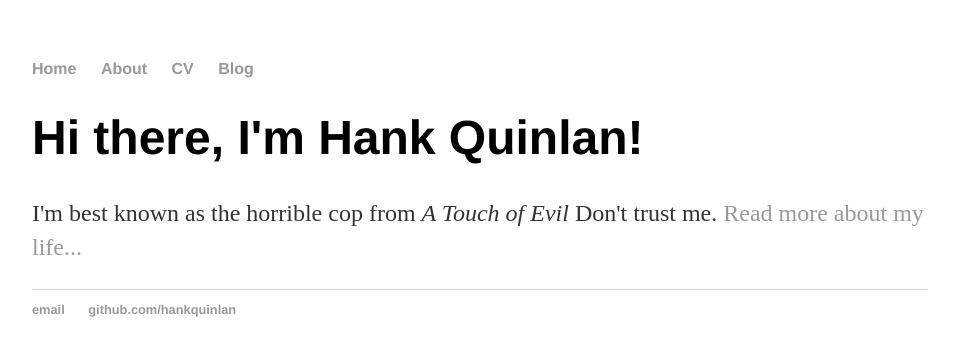
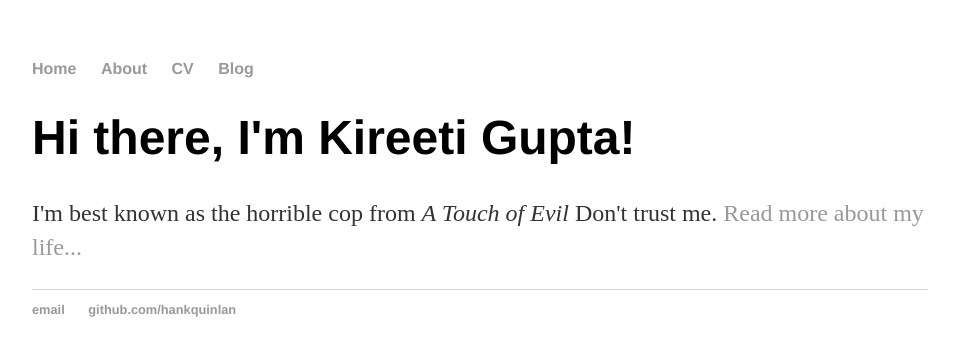
Before and after one commit to kireetigupta/kireetiboorla.github.io, a Jekyll site: the page built from index.html, in a window 1280 px wide. Shown: the top 356 px of the page, without its empty margins (160-1115 px from the left). Built offline with Jekyll 4.4.1, drawn with Linux system fonts in a browser that asks for light colours.

Commit message:
Update index.html

```diff
--- a/index.html
+++ b/index.html
@@ -1,8 +1,8 @@
 ---
 layout: default
-title: Hank Quinlan, Horrible Cop
+title: Kireeti Gupta
 ---
 <div class="blurb">
-	<h1>Hi there, I'm Hank Quinlan!</h1>
+	<h1>Hi there, I'm Kireeti Gupta!</h1>
 	<p>I'm best known as the horrible cop from <em>A Touch of Evil</em> Don't trust me. <a href="/about">Read more about my life...</a></p>
 </div><!-- /.blurb -->
```
